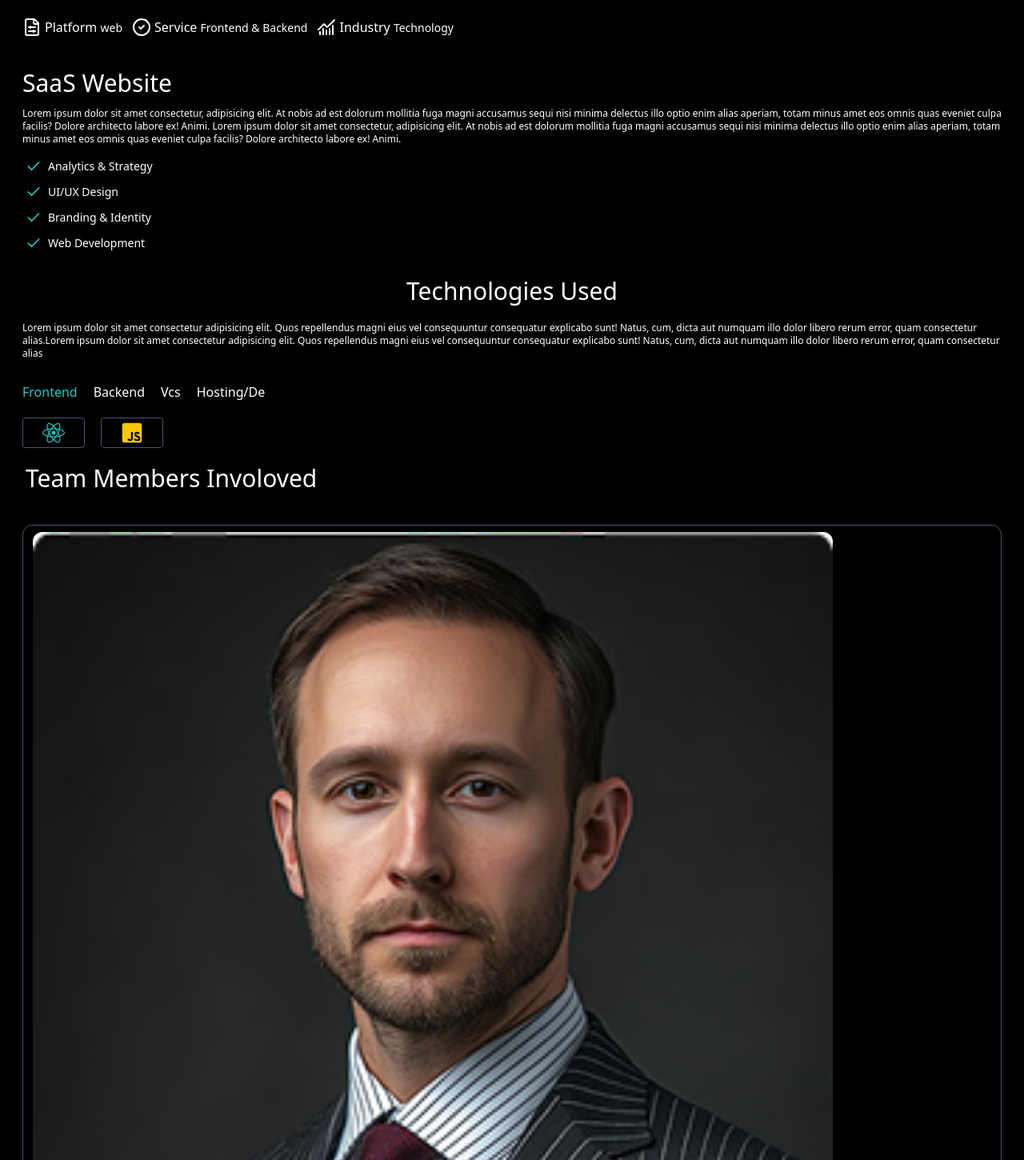
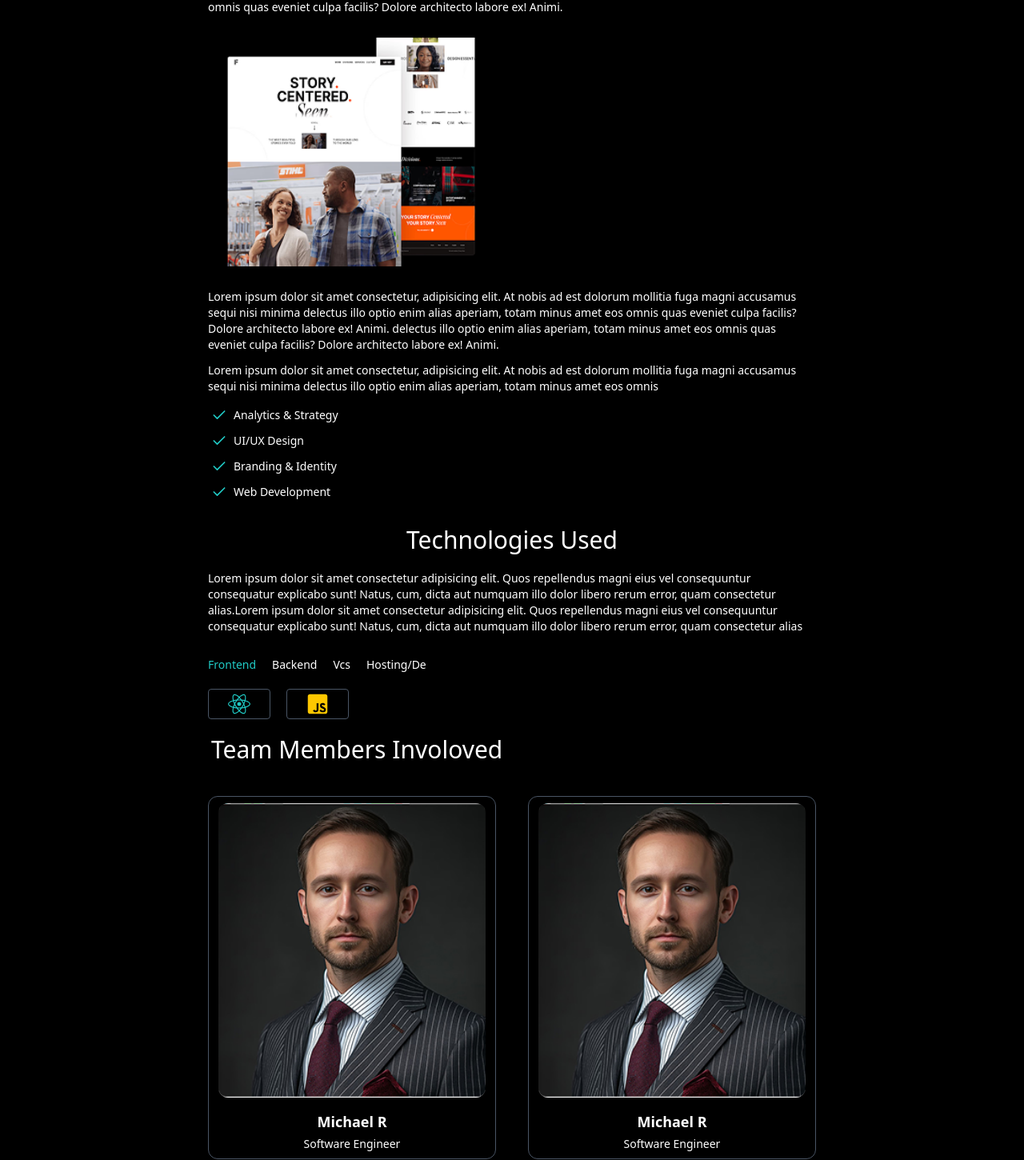
Before and after one commit to HarikaraPrashath/Ceylon_Developer_ui, a Next.js app: page /projectDetails in a window 1280 px wide. Shown: the part 1350-2800 px from the top of the page at 80% size. Built offline with nearby package versions, Linux system fonts and the light colour scheme.

Commit message:
project detail page was done

```diff
--- a/app/CaseStudies/page.tsx
+++ b/app/CaseStudies/page.tsx
@@ -21,7 +21,7 @@ const page = () => {
         >
           <Navbar />
 
-          <h1 className="text-4xl mt-10text-center font-semibold  text-center pt-20">
+          <h1 className="text-4xl mt-10  font-semibold  text-center pt-20">
             Case Studies
           </h1>
         </div>
--- a/app/projectDetails/page.tsx
+++ b/app/projectDetails/page.tsx
@@ -10,7 +10,7 @@ import { FaJsSquare } from "react-icons/fa";
 
 const page = () => {
   return (
-    <div>
+    <div className="max-w-[1440px] mx-auto">
       <div
         className="relative  flex flex-col h-[50%] text-white "
         style={{
@@ -23,26 +23,26 @@ const page = () => {
       >
         <Navbar />
 
-        <h1 className="text-4xl mt-10text-center font-semibold  text-center pt-20">
+        <h1 className="text-4xl mt-10  font-semibold lg:text-5xl lg:-mt-2  text-center pt-20">
           Project Details
         </h1>
       </div>
       <div className="px-5 mt-30">
-        <p className="text-sm text-center w-70 mx-auto">
+        <p className="text-sm text-center w-70 mx-auto  sm:pt-10 md:pt-20 md:w-80 lg:w-120 lg:text-lg ">
           Pushing the boundaries of hat&apos;s possible in the digital
           realm.Join us on this journey into the future of technology
         </p>
         {/* content start */}
-        <div className="mt-10">
+        <div className="mt-10 lg:mt-20 ">
           <Image
             src="/Images/case.png"
             alt="Case Studies image"
             width={1000}
             height={1000}
-            className="w-[2000px] mx-auto mb-10"
+            className="w-[2000px] mx-auto mb-10 lg:w-200 "
             priority
           />
-          <div className="flex gap-3 mx-2 ">
+          <div className="flex gap-3 mx-2 sm:mx-10 sm:gap-10 lg:ml-30 xl:ml-56">
             <div className="flex gap-1">
               <FileSliders />{" "}
               <p>
@@ -63,12 +63,12 @@ const page = () => {
             </div>
           </div>
           {/* topic starting */}
-          <div className="mx-2 mt-10">
+          <div className="mx-2 mt-10 sm:mx-10 lg:mx-30 xl:mx-60 ">
             <div>
               <h1 className="text-3xl">SaaS Website</h1>
             </div>
 
-            <p className="text-xs mt-3">
+            <p className="text-xs mt-3 lg:text-sm">
               Lorem ipsum dolor sit amet consectetur, adipisicing elit. At nobis
               ad est dolorum mollitia fuga magni accusamus sequi nisi minima
               delectus illo optio enim alias aperiam, totam minus amet eos omnis
@@ -79,27 +79,53 @@ const page = () => {
               quas eveniet culpa facilis? Dolore architecto labore ex! Animi.
             </p>
 
-            <div className="mt-4 mx-1">
+            <div className="hidden sm:block">
+              <Image
+                src="/Images/case.png"
+                alt="Case Studies image"
+                width={1000}
+                height={1000}
+                className="w-[350px] mx-auto mb-10 sm:my-7 sm:flex sm:flex-col sm:mr-40 md:ml-1"
+                priority
+              />
+              <p className="text-xs mt-3 lg:text-sm">
+                Lorem ipsum dolor sit amet consectetur, adipisicing elit. At
+                nobis ad est dolorum mollitia fuga magni accusamus sequi nisi
+                minima delectus illo optio enim alias aperiam, totam minus amet
+                eos omnis quas eveniet culpa facilis? Dolore architecto labore
+                ex! Animi. delectus illo optio enim alias aperiam, totam minus
+                amet eos omnis quas eveniet culpa facilis? Dolore architecto
+                labore ex! Animi.
+              </p>
+              <p className="text-xs mt-3 lg:text-sm">
+                Lorem ipsum dolor sit amet consectetur, adipisicing elit. At
+                nobis ad est dolorum mollitia fuga magni accusamus sequi nisi
+                minima delectus illo optio enim alias aperiam, totam minus amet
+                eos omnis
+              </p>
+            </div>
+
+            <div className="mt-4 mx-1 ">
               <div className="flex pb-3">
                 <Check className="text-custom-cyan w-5 h-5 " />
-                <p className="pl-2 text-sm">Analytics & Strategy</p>
+                <p className="pl-2 text-sm lg:text-sm">Analytics & Strategy</p>
               </div>
               <div className="flex pb-3">
                 <Check className="text-custom-cyan w-5 h-5 " />
-                <p className="pl-2 text-sm">UI/UX Design</p>
+                <p className="pl-2 text-sm lg:text-sm">UI/UX Design</p>
               </div>
               <div className="flex pb-3">
                 <Check className="text-custom-cyan w-5 h-5 " />
-                <p className="pl-2 text-sm">Branding & Identity</p>
+                <p className="pl-2 text-sm lg:text-sm">Branding & Identity</p>
               </div>
               <div className="flex pb-3">
                 <Check className="text-custom-cyan w-5 h-5 " />
-                <p className="pl-2 text-sm">Web Development</p>
+                <p className="pl-2 text-sm lg:text-sm">Web Development</p>
               </div>
             </div>
 
             <h1 className="text-3xl text-center mt-5">Technologies Used</h1>
-            <p className="text-xs mt-5">
+            <p className="text-xs mt-5 lg:text-sm">
               Lorem ipsum dolor sit amet consectetur adipisicing elit. Quos
               repellendus magni eius vel consequuntur consequatur explicabo
               sunt! Natus, cum, dicta aut numquam illo dolor libero rerum error,
@@ -110,10 +136,10 @@ const page = () => {
             </p>
 
             <div className="flex flex-row gap-5 mt-7">
-              <p className="text-custom-cyan">Frontend</p>
-              <p>Backend</p>
-              <p>Vcs</p>
-              <p>Hosting/De</p>
+              <p className="text-custom-cyan lg:text-sm">Frontend</p>
+              <p className="lg:text-sm">Backend</p>
+              <p className="lg:text-sm">Vcs</p>
+              <p className="lg:text-sm">Hosting/De</p>
             </div>
             <div className="flex flex-row gap-5 mt-5">
               <div className="border-1 px-6 py-1 rounded-sm border-gray-600">
@@ -127,13 +153,13 @@ const page = () => {
             <div>
               <h1 className="text-3xl mx-1 mt-5">Team Members Involoved</h1>
 
-              <div className="px-3 py-2 border border-gray-600 rounded-xl mt-10">
+              <div className=" md:hidden px-3 py-2 border border-gray-600 rounded-xl mt-10 sm:w-80 ">
                 <Image
                   src="/Images/person.jpg"
                   alt="Case Studies image"
                   width={1000}
                   height={1000}
-                  className="rounded-xl"
+                  className="rounded-xl sm:w-80 "
                   priority
                 />
 
@@ -143,13 +169,14 @@ const page = () => {
                 </div>
               </div>
 
-              <div className="px-3 py-2 border border-gray-600 rounded-xl mt-10">
+              <div className="md:flex md:flex-row md:gap-10">
+                <div className=" md:block sm:hidden px-3 py-2 border border-gray-600 rounded-xl mt-10">
                 <Image
                   src="/Images/person.jpg"
                   alt="Case Studies image"
                   width={1000}
                   height={1000}
-                  className="rounded-xl"
+                  className="rounded-xl lg:w-160 xl:w-90"
                   priority
                 />
 
@@ -159,13 +186,13 @@ const page = () => {
                 </div>
               </div>
 
-              <div className="px-3 py-2 border border-gray-600 rounded-xl mt-10">
+              <div className=" md:block sm:hidden px-3 py-2 border border-gray-600 rounded-xl mt-10">
                 <Image
                   src="/Images/person.jpg"
                   alt="Case Studies image"
                   width={1000}
                   height={1000}
-                  className="rounded-xl"
+                  className="rounded-xl lg:w-160 xl:w-90"
                   priority
                 />
 
@@ -174,32 +201,55 @@ const page = () => {
                   <p className="text-sm font-light pt-1">Software Engineer</p>
                 </div>
               </div>
+              </div>
             </div>
 
-            <div>
+            <div className="">
               <h1 className="text-3xl mx-1 mt-7 mb-5">Related Works</h1>
               <Image
                 src="/Images/works.png"
                 alt="Case Studies image"
                 width={1000}
                 height={1000}
-                className="rounded-sm"
+                className="rounded-sm sm:w-80 md:hidden"
                 priority
               />
             </div>
+             <div className="md:flex md:flex-row md gap-20 lg:justify-around xl:justify-start xl:gap-40">
+             <div>
+               <Image
+                src="/Images/works.png"
+                alt="Case Studies image"
+                width={1000}
+                height={1000}
+                className="rounded-sm sm:w-80"
+                priority
+              />
+             </div>
+             <div>
+               <Image
+                src="/Images/works2.png"
+                alt="Case Studies image"
+                width={1000}
+                height={1000}
+                className="rounded-sm sm:w-80 md:mt-20"
+                priority
+              />
+             </div>
+            </div>
 
-            <div className="bg-gradient-to-b from-gray-800 to-gray-950 py-4   px-2  mt-15 rounded-2xl text-center ">
-              <h1 className="text-3xl w-72 ">
+            <div className="bg-gradient-to-b from-gray-800 to-gray-950 py-4   px-2  mt-15 rounded-2xl text-center sm:w-110 sm:mx-auto md:w-139 lg:w-150">
+              <h1 className="text-3xl w-72 sm:mx-auto sm:text-2xl">
                 Let&apos;s Turn Your
                 <span className="[font-family:var(--font-kaushan)] pl-2">
                   Dream
                 </span>{" "}
-              into
-               <span className="[font-family:var(--font-kaushan)] pl-2">
+                into
+                <span className="[font-family:var(--font-kaushan)] pl-2">
                   Reality
                 </span>{" "}
               </h1>
-              <p className="text-center mt-6 text-sm mx-5">
+              <p className="text-center mt-6 text-sm mx-5 sm:text-sm">
                 Pushing the boundaries of what&apos;s possible in the digital
                 real. Join us this journey into the future of technology
               </p>
@@ -210,7 +260,7 @@ const page = () => {
                 </button>
 
                 {/* Visible only on small screens and above (≥640px) */}
-                <button type="button" className="hidden sm:block">
+                <button type="button" className="hidden sm:block ">
                   Get Start
                 </button>
 
```
Also changed, not shown: public/Images/works2.png (added).
